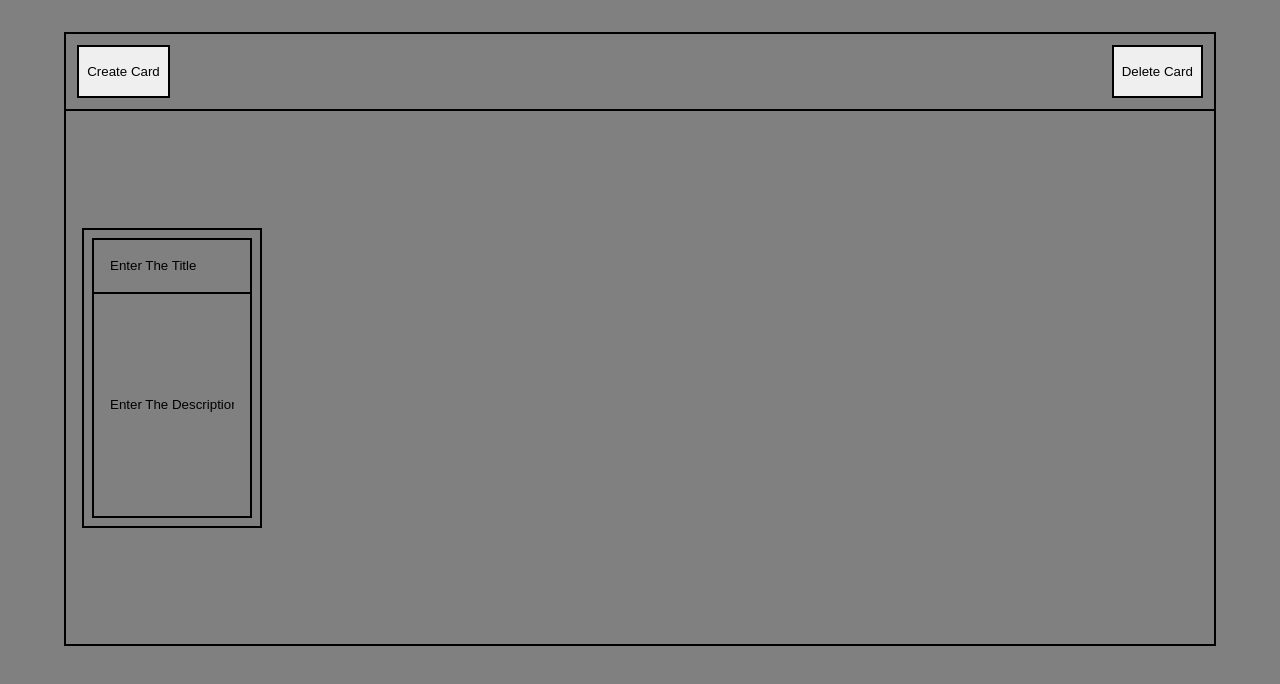
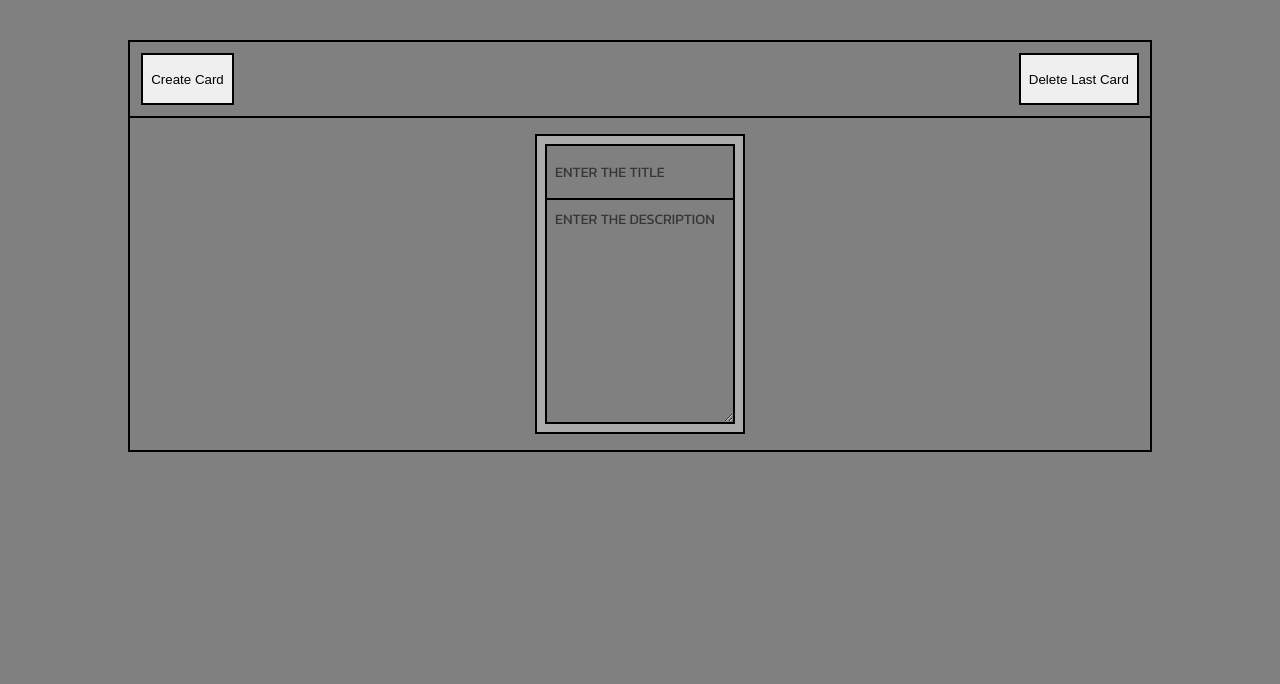
Before and after one commit to romeshjainn/To-Do-WebApp, a plain HTML site: page index.html in a window 1280 px wide. Both pictures are taken after a click on the button "Create Card". Drawn offline with Linux system fonts and the light colour scheme.

Commit message:
completed

```diff
--- a/script.js
+++ b/script.js
@@ -5,14 +5,14 @@ let deleteBtn = document.createElement("button");
 let container = document.createElement("div");
 let card = document.createElement("div");
 let inputBox = document.createElement("input");
-let discriptionBox = document.createElement("input");
+let discriptionBox = document.createElement("textarea");
 
 // Giving Classes to Elements
 header.className = "header";
 createBtn.className = "createBtn";
 createBtn.innerText = "Create Card";
 deleteBtn.className = "deleteBtn";
-deleteBtn.innerText = "Delete Card";
+deleteBtn.innerText = "Delete Last Card";
 container.className = "container";
 card.className = "card";
 inputBox.className = "inputBox";
@@ -27,11 +27,13 @@ header.appendChild(deleteBtn);
 document.body.appendChild(container);
 card.append(inputBox, discriptionBox);
 
+// container.append(card);
 // Create Button Functionality
 createBtn.onclick = function () {
   let newCard = card.cloneNode(true);
   newCard.classList.add("cardData");
-  container.appendChild(newCard);
+    container.appendChild(newCard);
+    container.style.padding = "1rem";
 };
 
 // Delete Button Functionality
@@ -42,4 +44,8 @@ deleteBtn.onclick = function () {
   if (lastCardIndex >= 0) {
     container.removeChild(allCards[lastCardIndex]);
   }
+    if (lastCardIndex == 0) {
+    container.style.padding = "15% 0px";
+
+  }
 };
--- a/style.css
+++ b/style.css
@@ -1,3 +1,4 @@
+@import url('https://fonts.googleapis.com/css2?family=Kanit:ital,wght@0,300;0,400;1,500&display=swap');
 *{
     margin: 0;
     padding: 0;
@@ -9,12 +10,12 @@ body{
     display: flex;
     flex-direction: column;
     align-items: center;
-    padding-top: 2rem;
+    padding-top: 2.5rem;
 }
 .header{
     border: 2px solid;
-    width: 90%;
-    height: 10%;
+    width: 80%;
+    min-height: 10%;
     border-bottom: none;
     padding: .7rem;
     display: flex;
@@ -34,37 +35,69 @@ body{
 }
 .container{
     border: 2px solid;
-    width: 90%;
+    width: 80%;
+    flex-wrap: wrap;
+    padding: 15% 0px;
+    gap: 1rem;
     display: flex;
-    flex-wrap: wrap;
-    padding: 1rem;
-    gap: 1rem;
-    place-items: center;
-    min-height: 70%;
+    justify-content: center;
+    align-items: center;
 }
 .card{
     border: 2px solid;
     max-height: 300px;
-    aspect-ratio: .6;
+    aspect-ratio: .7;
     padding: .5rem;
+    background-color: rgba(255, 255, 255, 0.336);
 }
 .inputBox{
     width: 100%;
     height: 20%;
-    padding: 1rem;
+    padding: .5rem;
     border: 2px solid black;
     outline: none;
     background-color: grey;
+    font-weight: 600;
+    text-transform: uppercase;
+    font-family: Verdana, Geneva, Tahoma, sans-serif;
 }
 .discriptionBox{
     width: 100%;
     height: 80%;
-    padding: 1rem;
+    padding: .5rem;
     border: 2px solid black;
     border-top: 0px;
     background-color: grey;
     outline: none;
+    font-weight: 600;
+    font-size: 1rem;
 }
 ::placeholder{
-    color: black;
+    color: rgba(0, 0, 0, 0.588);
+    font-family: 'Kanit', sans-serif;
+    font-weight: 500;
+    text-transform: uppercase;
+    font-size: .9rem;
 }
+@media (max-width: 500px) {
+    body{
+        height: 100vh;
+    }
+    .container{
+        min-height: 65%;
+    }
+    .createBtn,
+    .deleteBtn {
+        font-size: .7rem;
+        font-weight: 600;
+    }
+    .card{
+        width: 100%;
+    }
+
+}
+@media (min-width: 1800px) {
+    .container{
+        padding: 12%;
+    }
+}
```
